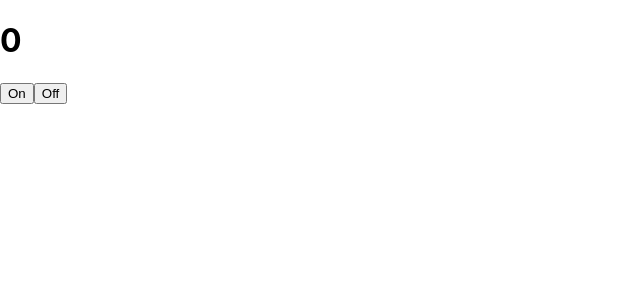
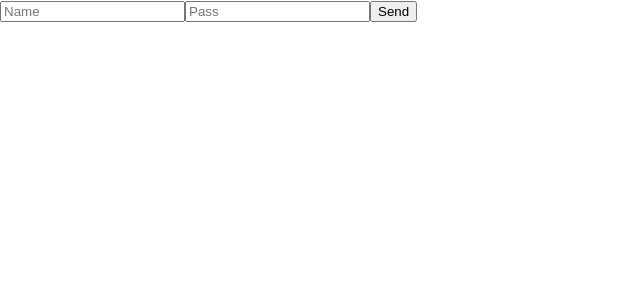
Before and after one commit to Sacvartello/react, a React (Create React App) app: page / in a window 1280 px wide. Shown: the top 300 px of the page, without its empty margins (0-640 px from the left). Built offline with nearby package versions, Linux system fonts and the light colour scheme.

Commit message:
add form: name, passw

```diff
--- a/src/App.js
+++ b/src/App.js
@@ -5,13 +5,14 @@ import Octopus from './components/Octopus';
 import Tree from './components/Tree';
 import Timer from './components/Timer';
 import Counter from './components/Counter';
+import UserForm1 from './components/UserForm1';
 class App extends React.Component{
     constructor(props) {
         super(props)
     }
     render(){
         return  <div>
-                    <Counter/>
+                    <UserForm1/>
                 </div>
     }
 
--- /dev/null
+++ b/src/components/UserForm1/index.js
@@ -0,0 +1,45 @@
+import React, { Component } from 'react';
+
+class UserForm1 extends Component {
+    constructor(props) {
+        super(props)
+        this.state = {
+            userName:'',
+            userPass:''
+        }
+    }
+    generalChange=(event)=>{
+        console.log(event.target.name);
+        const name = event.target.name
+        const value = event.target.value
+        this.setState({
+            [name]:value
+        })
+    }
+    clickHandler=(event)=>{
+        event.preventDefault()
+        console.log(event);
+    }
+    render() {
+        return (
+            <form onSubmit={this.clickHandler}>
+                <input
+                type='text'
+                    value={this.state.userName}
+                    onChange={this.generalChange}
+                    placeholder='Name'
+                    name='userName'/>
+
+                <input
+                    type='password'
+                    value={this.state.userPass}
+                    onChange={this.generalChange}
+                    placeholder='Pass'
+                    name='userPass'/>
+                <button>Send</button>
+            </form>
+        );
+    }
+}
+
+export default UserForm1
```
